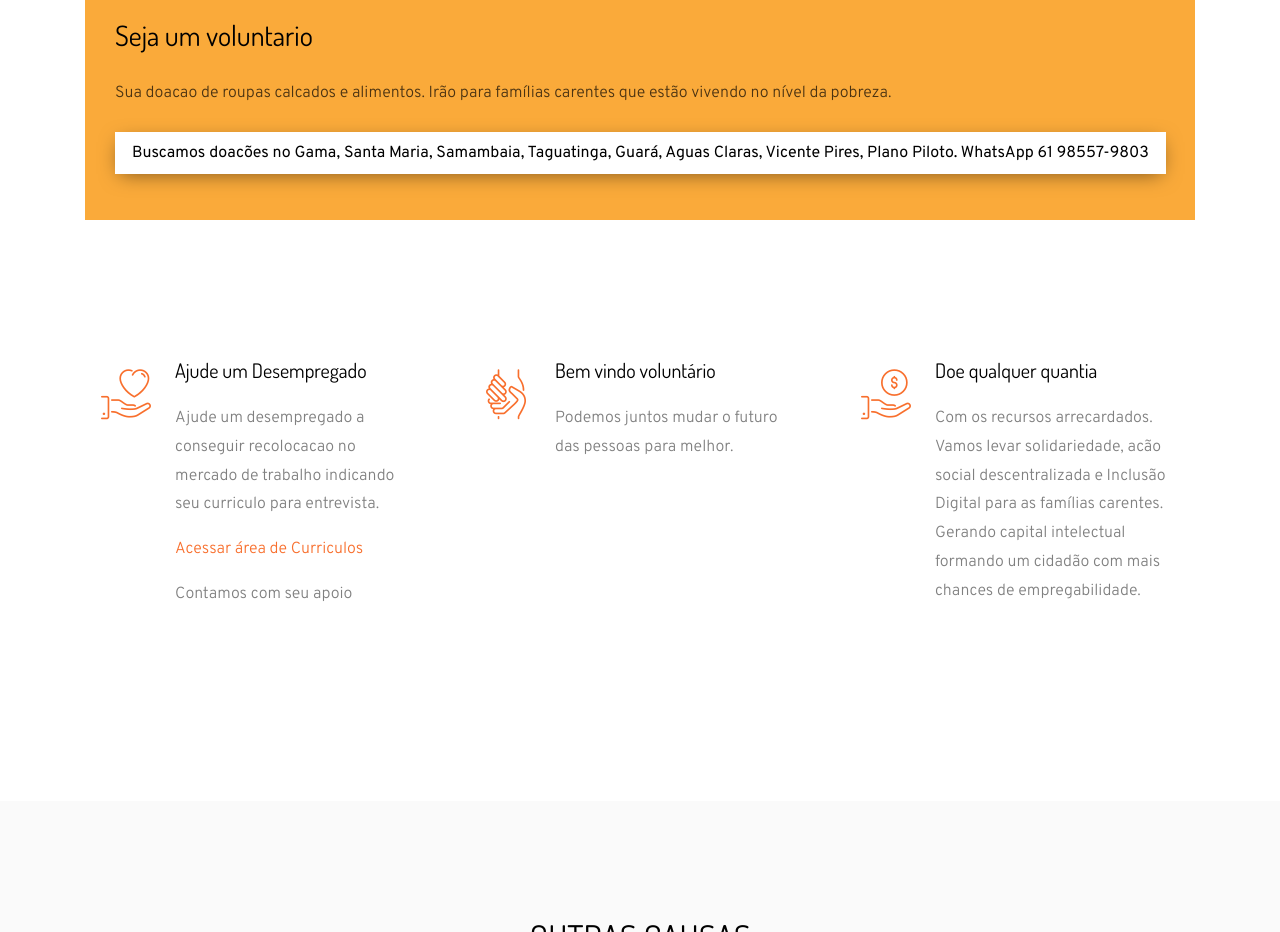
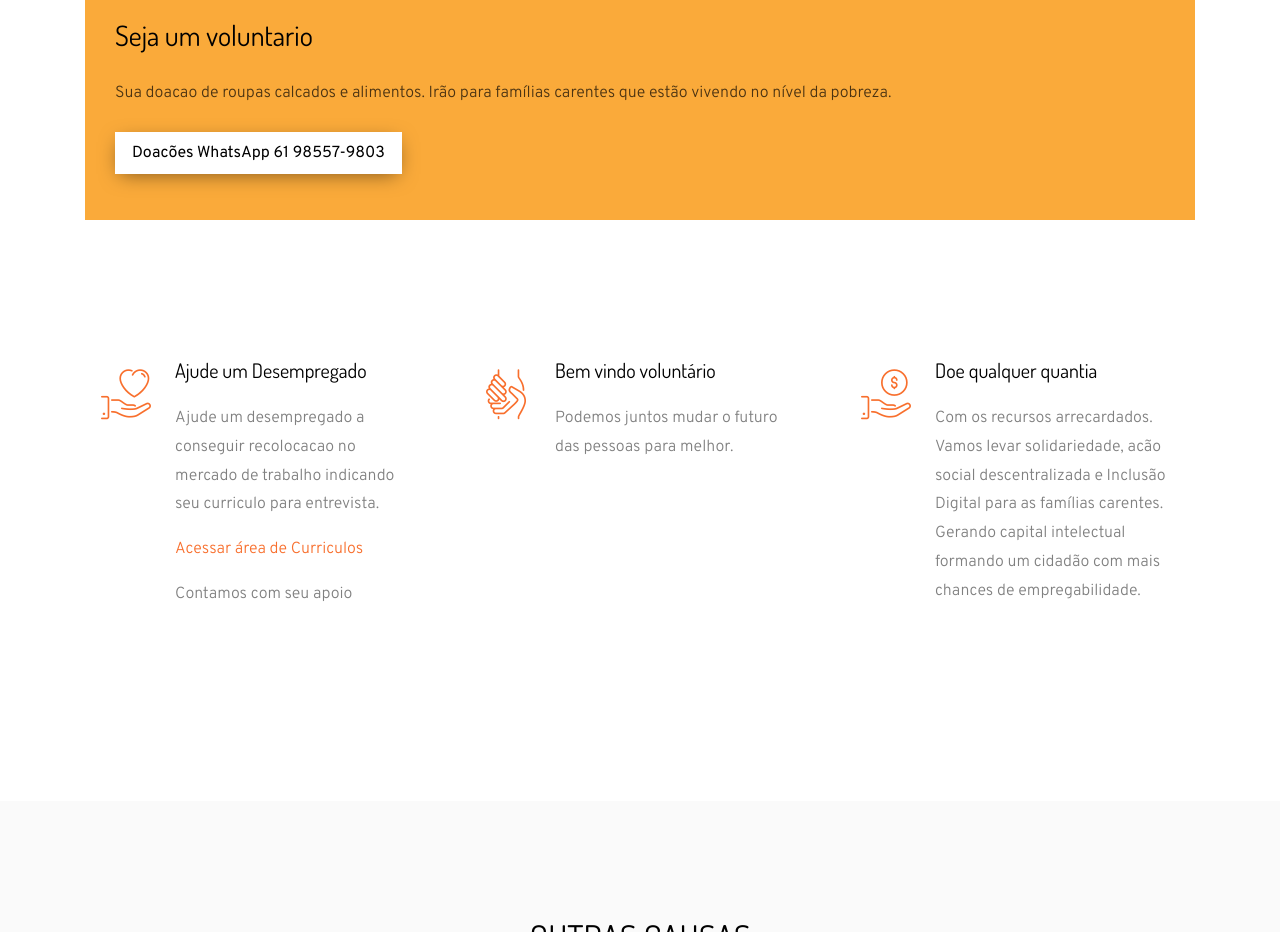
Before and after one commit to wandersonjoner/casadecaridadeong, a plain HTML site: page index.html in a window 1280 px wide. Shown: the part 1260-2192 px from the top of the page. Drawn offline with Linux system fonts and the light colour scheme; some packages are replaced by stand-ins of ours; no server answers; files whose address does not match are found by name.

Commit message:
terceiro commit

```diff
--- a/index.html
+++ b/index.html
@@ -101,7 +101,7 @@
               <div class="text">
               	<h3 class="mb-4">Seja um voluntario</h3>
               	<p>Sua doacao de roupas calcados e alimentos. Irão para famílias carentes que estão vivendo no nível da pobreza.</p>
-              	<p><a href="mailto:casadecaridadedeussejaolouvor@gmail.com" class="btn btn-white px-3 py-2 mt-2">Buscamos doacões no Gama, Santa Maria, Samambaia, Taguatinga, Guará, Aguas Claras, Vicente Pires, Plano Piloto. WhatsApp 61 98557-9803</a></p>
+              	<p><a href="mailto:casadecaridadedeussejaolouvor@gmail.com" class="btn btn-white px-3 py-2 mt-2">Doacões WhatsApp 61 98557-9803</a></p>
               </div>
             </div>
           </div>
```
